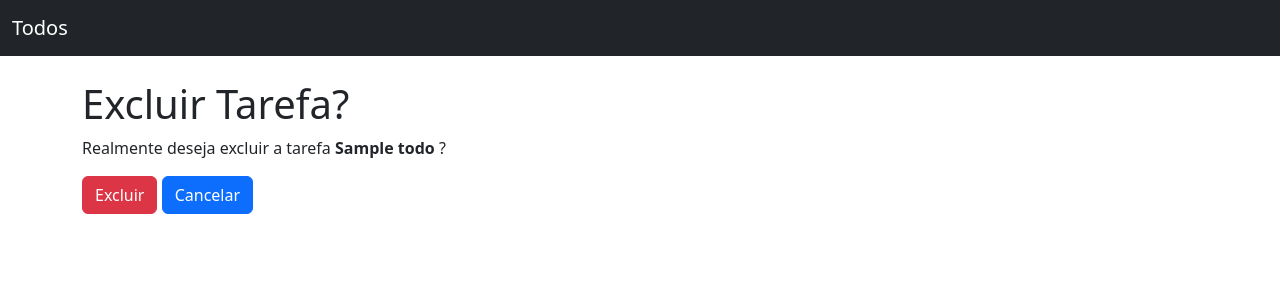
After one commit to martinsllm/python-django-api, a Django app: template todos/templates/todos/todo_confirm_delete.html in a window 1280 px wide. The commit adds this page. Shown: the top 300 px of the page. Run offline with Django 3.2, Linux system fonts and the light colour scheme; the template is opened without the code that fills it: most values are stand-ins (such as "Sample title", 1, 10 or a date in 2020).

Commit message:
Removing tasks

```diff
--- a/setup/urls.py
+++ b/setup/urls.py
@@ -16,9 +16,10 @@ Including another URLconf
 
 from django.contrib import admin
 from django.urls import path
-from todos.views import TodoListView, TodoCreateView, TodoUpdateView
+from todos.views import TodoListView, TodoCreateView, TodoUpdateView, TodoDeleteView
 
 urlpatterns = [path("admin/", admin.site.urls),
                path("", TodoListView.as_view(), name="todo_list"),
                path("create", TodoCreateView.as_view(), name="todo_create"),
-               path("update/<int:pk>", TodoUpdateView.as_view(), name="todo_update")]
+               path("update/<int:pk>", TodoUpdateView.as_view(), name="todo_update"),
+               path("delete/<int:pk>", TodoDeleteView.as_view(), name="todo_delete")]
--- /dev/null
+++ b/todos/templates/todos/todo_confirm_delete.html
@@ -0,0 +1,15 @@
+{% extends "base.html" %}
+
+{% block page_title %} Exlcuir Tarefa{% endblock page_title %}
+
+{% block content %}
+    <h1>Excluir Tarefa?</h1>
+    <p>Realmente deseja excluir a tarefa <strong>{{ todo.title }}</strong> ?</p>
+
+    <form method="post">
+        {% csrf_token %}
+
+        <button type="submit" class="btn btn-danger">Excluir</button>
+        <a href="{% url "todo_list" %}" class="btn btn-primary">Cancelar</a>
+    </form>
+{% endblock content %}
--- a/todos/templates/todos/todo_form.html
+++ b/todos/templates/todos/todo_form.html
@@ -23,6 +23,7 @@
       {{ form|crispy }}
 
       <button type="submit" class="btn btn-success">Salvar</button>
+      <a href="{% url "todo_list" %}" class="btn btn-danger">Cancelar</a>
   </form>
 {% endblock content %}
 </html>
--- a/todos/templates/todos/todo_list.html
+++ b/todos/templates/todos/todo_list.html
@@ -28,7 +28,7 @@
                         <td>
                             <a href="#" class="btn btn-primary btn-sm">Concluir</a>
                             <a href="{%url 'todo_update' pk=todo.pk %}" class="btn btn-secondary btn-sm">Editar</a>
-                            <a href="#" class="btn btn-danger btn-sm">Excluir</a>
+                            <a href="{%url 'todo_delete' pk=todo.pk %}" class="btn btn-danger btn-sm">Excluir</a>
                         </td>
                     </tr>
                 {% endfor %}
```
Also changed, not shown: todos/views.py (+6 -1 lines).
